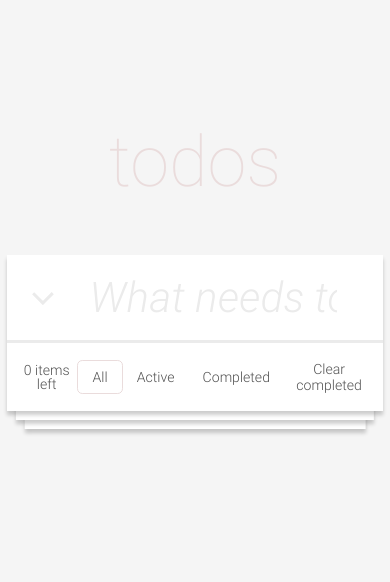
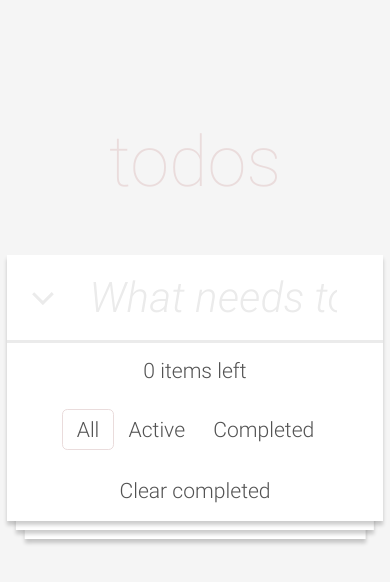
Before and after one commit to Zhiga-noff/task-todo-ts, a React (Vite) app: page / in a window 390 px wide. Shown: the top 582 px of the page. Built offline with nearby package versions, Linux system fonts and the light colour scheme.

Commit message:
Поправил стили для мобилки

```diff
--- a/src/components/navigate-bar/NavigateBar.module.scss
+++ b/src/components/navigate-bar/NavigateBar.module.scss
@@ -9,7 +9,8 @@
   font-size: 1.5rem;
 
   @media screen and (max-width: 768px) {
-    font-size: 1rem;
+    flex-direction: column;
+    row-gap: 2rem;
   }
 }
 
@@ -54,9 +55,6 @@
   color: $text;
   transition-duration: 0.3s;
 
-  @media screen and (max-width: 639px) {
-    font-size: 1rem;
-  }
 
   &:hover {
     color: $pink;
```
